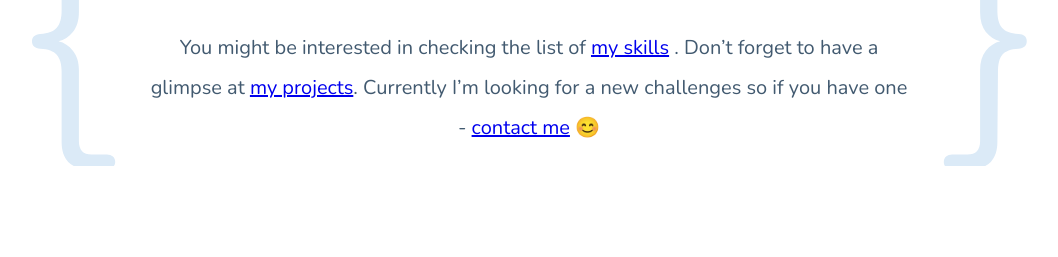
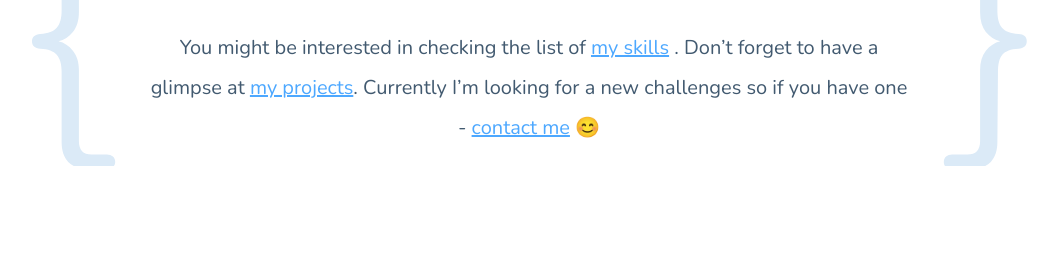
Before and after one commit to MiSypniewski/homepage, a website built with webpack: page src/pages/index.html in a window 1280 px wide. Shown: the part 526-783 px from the top of the page, without its empty margins (111-1169 px from the left). Built offline with nearby package versions, Linux system fonts and the light colour scheme.

Commit message:
FEAT: add link styles in hero

```diff
--- a/src/scss/modules/hero.scss
+++ b/src/scss/modules/hero.scss
@@ -1,7 +1,7 @@
 .hero {
   padding: 98px 16px 88px;
   text-align: center;
-  @media (min-width: $mobileL) {
+  @media (min-width: $tablet) {
     height: 100vh;
     padding: 98px 16px 0;
   }
@@ -144,6 +144,12 @@
     white-space: nowrap;
   }
 
+  &__link {
+    text-decoration: underline $textLink;
+    color: $textLink;
+    white-space: nowrap;
+  }
+
   &__descryption {
     margin: 0;
     color: $textDefault;
@@ -172,7 +178,7 @@
     text-decoration: none;
 
     @media (min-width: $mobileL) {
-      margin: 64px auto 0;
+      margin: 64px auto;
     }
   }
 }
```
